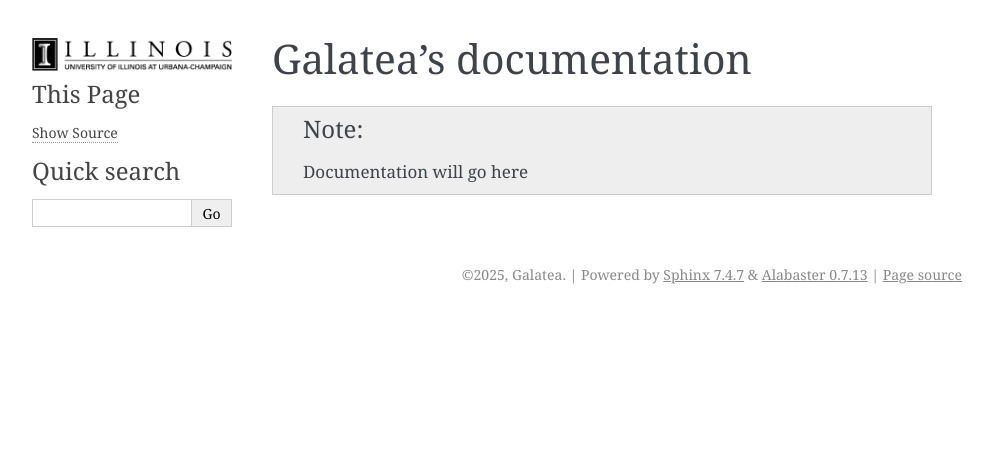
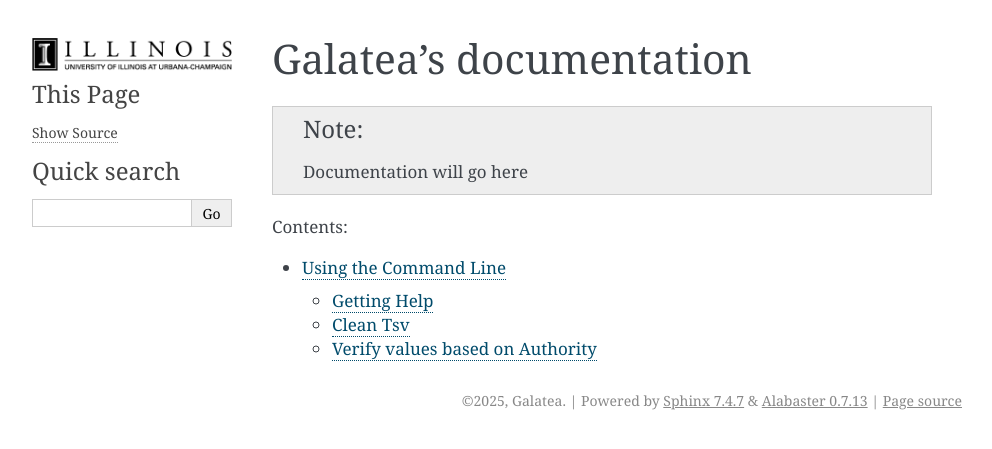
Before and after one commit to UIUCLibrary/galatea, a Sphinx documentation site: the page built from docs/index.rst, in a window 1280 px wide. Shown: the top 449 px of the page, without its empty margins (148-1140 px from the left). Built offline with Sphinx 7.4.7, drawn with Linux system fonts in a browser that asks for light colours; part of the change alters nothing that is shown.

Commit message:
docs: added command line documentation

```diff
--- /dev/null
+++ b/docs/cli.rst
@@ -0,0 +1,69 @@
+======================
+Using the Command Line
+======================
+
+Getting Help
+============
+
+To get help at any point you can use the `--help` flag
+
+.. code-block:: shell-session
+
+    user@WORKMACHINE123 galatea % galatea --help
+    usage: galatea [-h] [--version] {clean-tsv,authority-check} ...
+
+    Galatea is a tool for manipulating tsv data.
+
+    options:
+      -h, --help            show this help message and exit
+      --version             show program's version number and exit
+
+    commands:
+      valid commands
+
+      {clean-tsv,authority-check}
+        clean-tsv           clean TSV files
+        authority-check     validate-authorized-names
+
+Clean Tsv
+=========
+
+To clean TSV files use the `clean-tsv` command
+
+.. code-block:: shell-session
+
+    user@WORKMACHINE123 % galatea clean-tsv /Users/user/Documents/River\ Maps\ -\ River\ Maps.tsv
+    Modified tsv wrote to "/Users/user/Documents/River Maps - River Maps.tsv"
+    Done.
+
+
+Verify values based on Authority
+================================
+
+To validate columns that should match a Library of Congress Authority, use the `authority-check` command
+
+.. code-block:: shell-session
+
+    user@WORKMACHINE123 % galatea authority-check  /Users/hborcher/PycharmProjects/UIUCLibrary/galatea/River\ Maps\ -\ River\ Maps.tsv
+    validating authorized terms
+    Line: 2 | Field: "260$a" | "Chicago, Ill." is not an authorized term.
+    Line: 3 | Field: "260$a" | "Washington, D.C." is not an authorized term.
+    Line: 4 | Field: "260$a" | "Fort Belvoir, Va." is not an authorized term.
+    Line: 7 | Field: "264$a" | "Fayetteville, Arkansas" is not an authorized term.
+    Line: 8 | Field: "264$a" | "Vicksburg, Miss." is not an authorized term.
+    Line: 9 | Field: "260$a" | "Memphis, Tenn." is not an authorized term.
+    Line: 11 | Field: "260$a" | "Vicksburg, Miss." is not an authorized term.
+    Line: 12 | Field: "264$a" | "Vicksburg, Miss." is not an authorized term.
+    Line: 12 | Field: "264$a" | "Washington, D.C." is not an authorized term.
+    Line: 13 | Field: "264$a" | "Washington, D.C." is not an authorized term.
+    Line: 14 | Field: "264$a" | "Washington, D.C." is not an authorized term.
+    Line: 15 | Field: "264$a" | "Vicksburg, Mississippi" is not an authorized term.
+    Line: 15 | Field: "264$a" | "Washington, D.C." is not an authorized term.
+    Line: 16 | Field: "264$a" | "St. Louis, Mo." is not an authorized term.
+    Line: 17 | Field: "264$a" | "New Orleans" is not an authorized term.
+    Line: 17 | Field: "264$a" | "New York" is not an authorized term.
+    Line: 17 | Field: "264$a" | "Chicago" is not an authorized term.
+    Line: 18 | Field: "264$a" | "Vicksburg, Mississippi" is not an authorized term.
+    Line: 18 | Field: "264$a" | "Washington, D.C." is not an authorized term.
+    Line: 19 | Field: "264$a" | "Philadelphia, Penn." is not an authorized term.
+    hborcher@LIBLAPPRE18 homebrew-uiucprescon %
--- a/docs/index.rst
+++ b/docs/index.rst
@@ -7,3 +7,5 @@ Galatea's documentation
 .. toctree::
    :maxdepth: 2
    :caption: Contents:
+
+   cli
```
Also changed, not shown: 1 other file.
